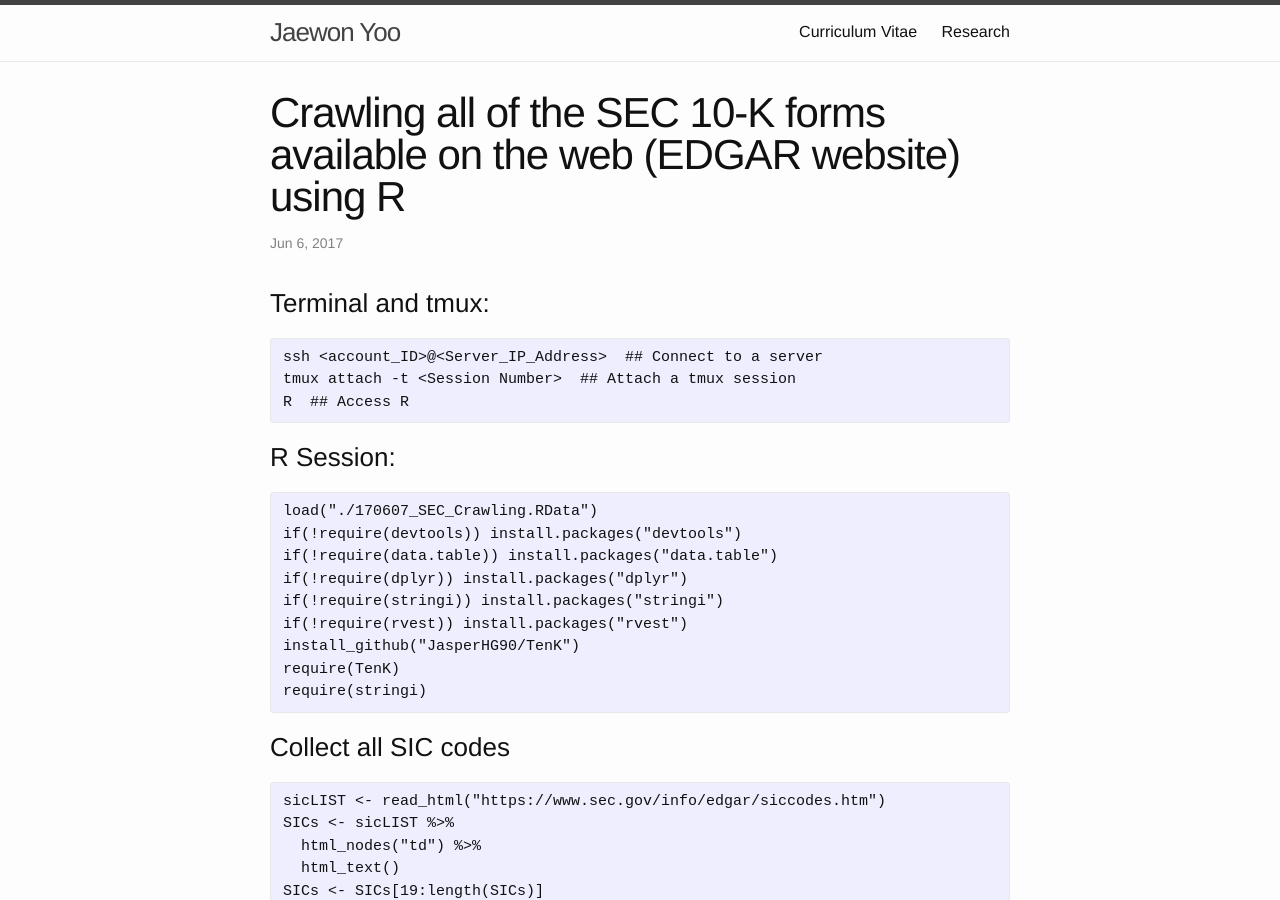
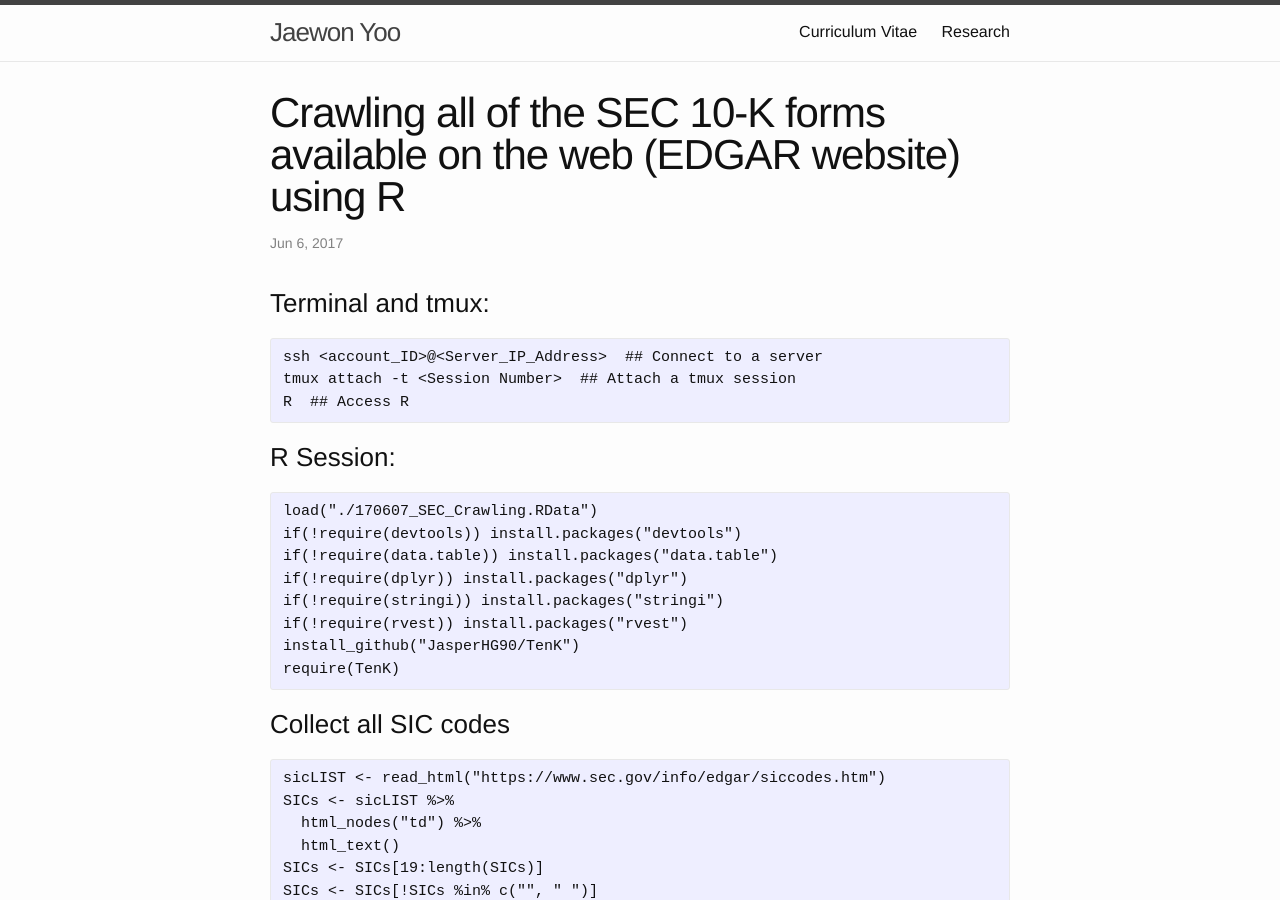
Before and after one commit to j1yoo/j1yoo.github.io, a Jekyll site: the page built from _posts/2017-06-06-Crawling-SEC-10k.md, in a window 1280 px wide and 900 px high. Built offline with Jekyll 4.4.1, drawn with Linux system fonts in a browser that asks for light colours; some of the changed text lies outside the part shown.

Commit message:
Create 2017-06-06-Crawling-SEC-10k.md

````diff
--- a/_posts/2017-06-06-Crawling-SEC-10k.md
+++ b/_posts/2017-06-06-Crawling-SEC-10k.md
@@ -21,7 +21,6 @@ if(!require(stringi)) install.packages("stringi")
 if(!require(rvest)) install.packages("rvest")
 install_github("JasperHG90/TenK")
 require(TenK)
-require(stringi)
 ```
 
 ### Collect all SIC codes
````
Also changed, not shown: other parts of _posts/2017-06-06-Crawling-SEC-10k.md (+1 -1 lines).
